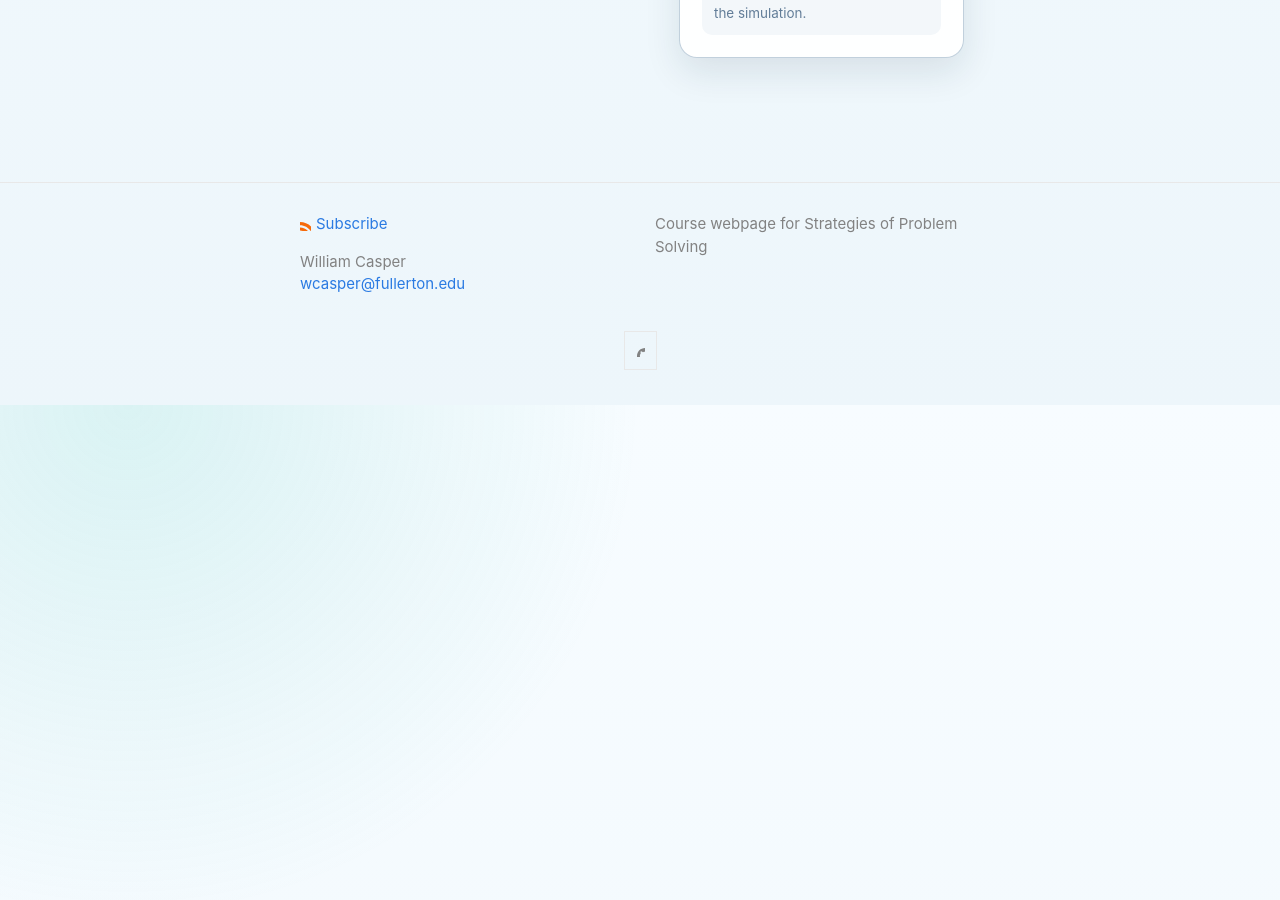
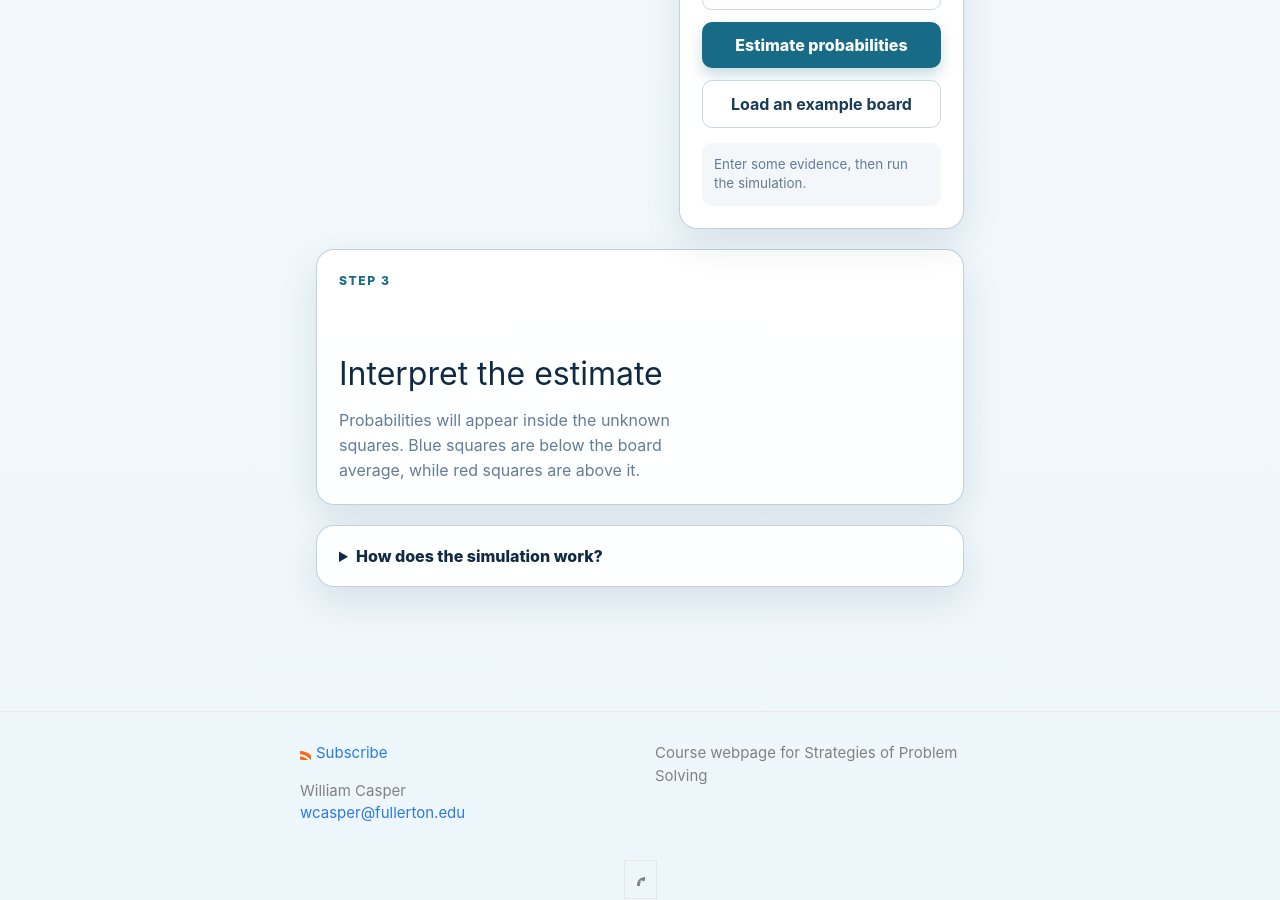
Before and after one commit to wcasper/math180fall2026, a Jekyll site: the page built from _code/heatmap/index.md, in a window 1280 px wide and 900 px high, scrolled down 1401 px. Built offline with Jekyll 4.4.1, drawn with Linux system fonts in a browser that asks for light colours; some of the changed text lies outside the part shown.

Commit message:
restored backup

```diff
--- a/_code/heatmap/index.md
+++ b/_code/heatmap/index.md
@@ -14,6 +14,8 @@
 
 <main class="battleship-app" id="battleship-app">
   <header class="hero">
+    <p class="eyebrow">Math 180 · Monte Carlo Lab</p>
+    <h1>Battleship Probability Lab</h1>
     <p class="lede">Record what you know, then simulate fleets that fit the evidence. The heatmap estimates where the remaining ships are most likely to be.</p>
   </header>
 
@@ -87,6 +89,25 @@
       </div>
     </aside>
   </div>
+
+  <section class="results-card" aria-labelledby="results-heading">
+    <div>
+      <p class="step-label">Step 3</p>
+      <h2 id="results-heading">Interpret the estimate</h2>
+      <p id="summary">Probabilities will appear inside the unknown squares. Blue squares are below the board average, while red squares are above it.</p>
+    </div>
+    <ol class="top-targets" id="top-targets" aria-label="Highest probability targets"></ol>
+  </section>
+
+  <details class="method-card">
+    <summary>How does the simulation work?</summary>
+    <div class="method-copy">
+      <p>The program first finds a legal placement of the selected ships. Ships are horizontal or vertical, cannot overlap, and may touch. Every unresolved hit must lie on a remaining ship; misses and sunk squares cannot.</p>
+      <p>It then repeatedly proposes moving one ship to a randomly selected legal position. Moves inconsistent with the evidence are rejected. After a warm-up period, the program records many fleet arrangements and reports the fraction that occupy each square. This is a Monte Carlo estimate, so rerunning it may change the percentages slightly.</p>
+      <p>The colors are comparative: blue is below the average probability for the current board, near-white is close to average, and red is above average. Contrast is adjusted to the spread of the current estimates, with a minimum scale to keep ordinary Monte Carlo noise from looking dramatic. The printed percentages—not the colors—are the absolute estimates.</p>
+      <p><strong>Modeling question:</strong> Does treating every legal fleet arrangement as equally plausible match how a real opponent chooses positions?</p>
+    </div>
+  </details>
 </main>
 
 <noscript>This activity requires JavaScript to run.</noscript>
```
